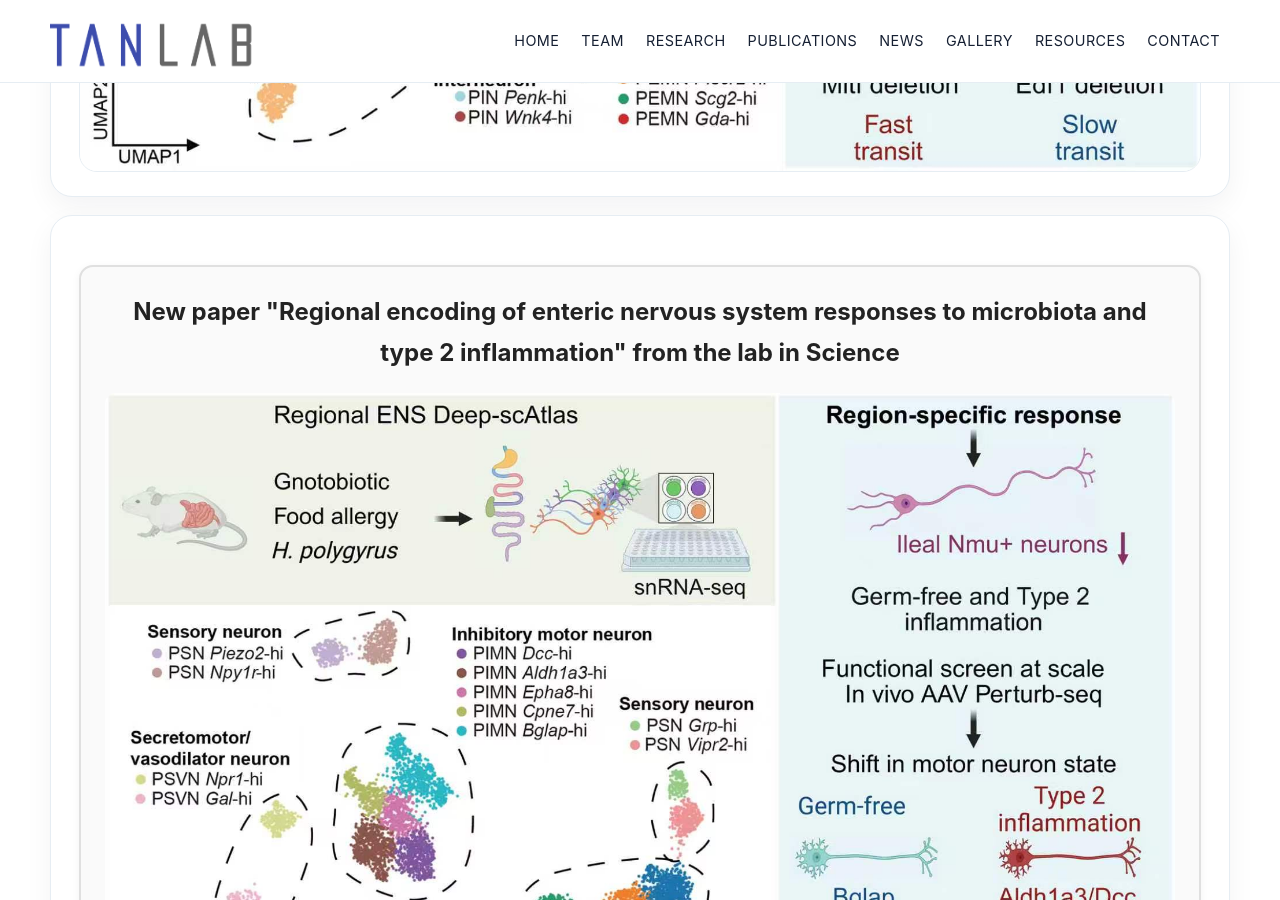
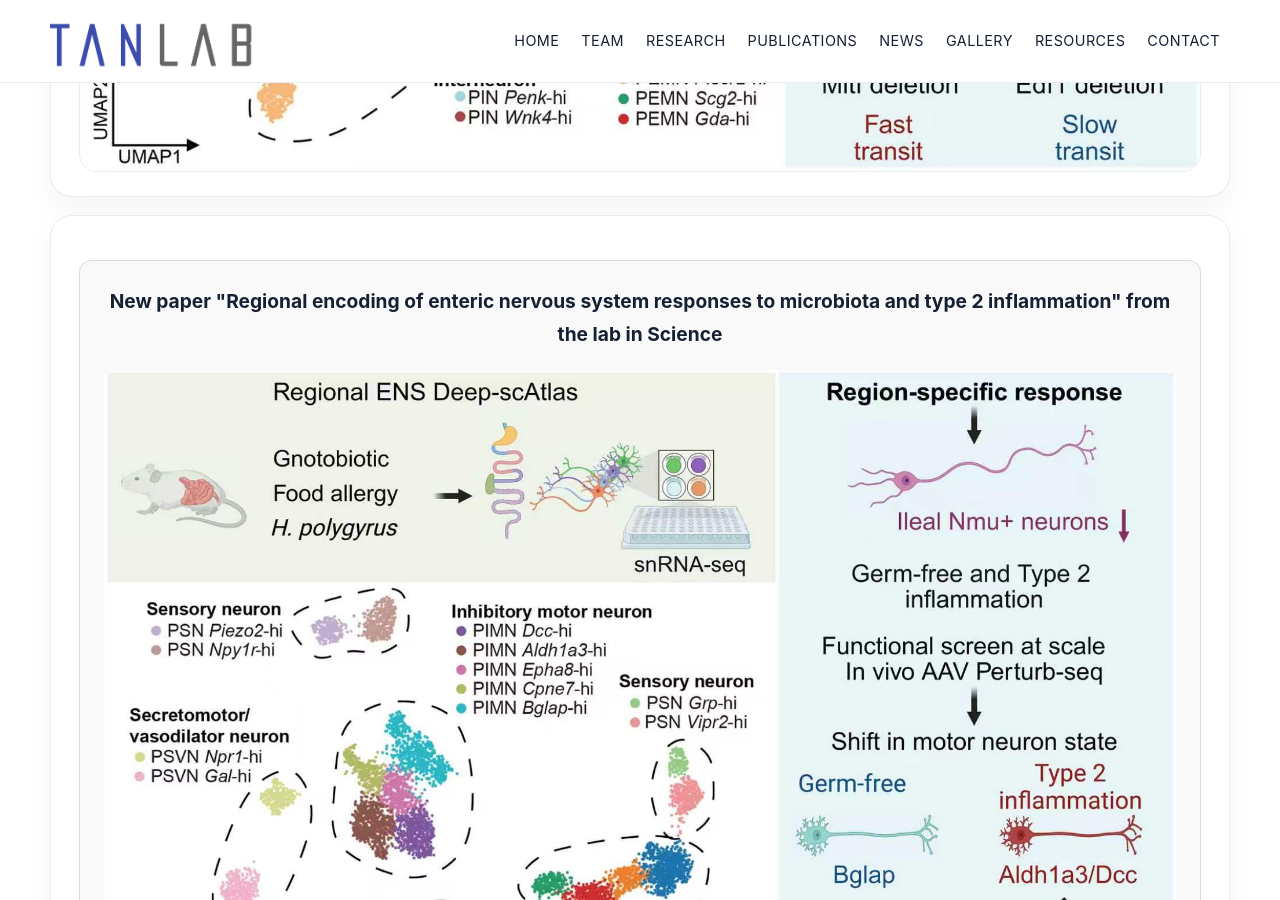
Before and after one commit to tanpenglab/tanpenglab.github.io, a Jekyll site: the page built from _posts/2025-10-30-Science-online.md, in a window 1280 px wide and 900 px high, scrolled down 1026 px. Built offline with Jekyll 4.4.1, drawn with Linux system fonts in a browser that asks for light colours.

Commit message:
Update 2025-10-30-Science-online.md

```diff
--- a/_posts/2025-10-30-Science-online.md
+++ b/_posts/2025-10-30-Science-online.md
@@ -2,24 +2,21 @@
 layout: post
 title: New paper "Regional encoding of enteric nervous system responses to microbiota and type 2 inflammation" from the lab in Science
 updated: Oct 30, 2025
+# 这里保留，但主题不会重复显示图片，只在框内显示一次
 image: "/assets/images/science.jpg"
 ---
 
-<!-- 方框开始：包含 标题 + 图片 + 文字 -->
-<div style="border: 2px solid #e0e0e0; border-radius: 14px; padding: 24px; margin: 25px 0; background-color: #fafafa; box-shadow: 0 2px 8px rgba(0,0,0,0.05);">
+<div style="border: 1px solid #ddd; border-radius: 12px; padding: 24px; margin: 20px 0; background:#f9f9f9;">
 
-  <!-- 标题（自动读取你上方的 title） -->
-  <h2 style="text-align:center; margin-top:0; color:#222;">
+  <h3 style="margin-top: 0; text-align:center; font-size:1.2rem;">
     New paper "Regional encoding of enteric nervous system responses to microbiota and type 2 inflammation" from the lab in Science
-  </h2>
+  </h3>
 
-  <!-- 图片（自动读取你上方的图片地址） -->
-  <img src="/assets/images/science.jpg" alt="Science Paper" style="width:100%; border-radius:10px; margin:18px 0;">
+  <img src="/assets/images/science.jpg"
+       style="width:100%; border-radius:8px; margin:16px 0;">
 
-  <!-- 正文文字 -->
-  <div style="font-size:1rem; line-height:1.7; color:#333;">
+  <p style="line-height:1.7; font-size:1rem;">
     Thrilled to share that our work, with Alok Jaiswal, Jacques Deguine, and the Xavier Lab, is now published in Science! We present a comprehensive single-cell atlas of the enteric nervous system under environmental challenges, uncovering coordinated responses to perturbations. Using in vivo Perturb-seq, we’ve identified key factors that link ENS cell states to alterations in intestinal physiology.
-  </div>
+  </p>
 
 </div>
-<!-- 方框结束 -->
```
